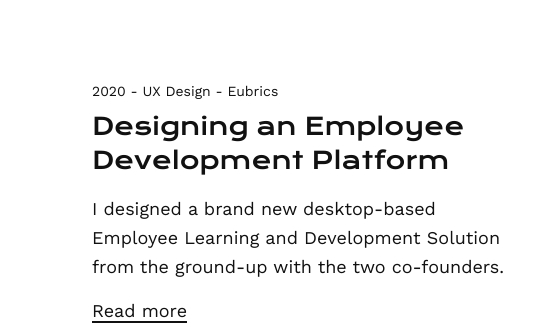
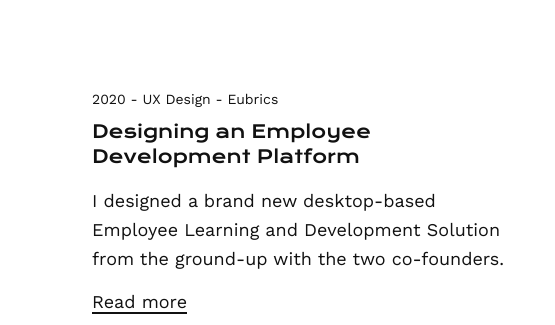
Before and after one commit to karanmhatre1/new-website, a plain HTML site: page index.html in a window 1280 px wide. Shown: the part 754-1079 px from the top of the page, 596-1151 px from the left. Drawn offline with nearby package versions, Linux system fonts and the light colour scheme.

Commit message:
responsive fix

```diff
--- a/css/index.css
+++ b/css/index.css
@@ -242,7 +242,7 @@ nav {
 
 .content h3 {
     line-height: 140%;
-    font-size: 24px;
+    font-size: 18px;
     margin: 16px 0;
     margin-top: 8px;
 }
@@ -295,6 +295,10 @@ nav {
 @media (min-width: 960px) {
     #portfolio {
         width: 960px;
+    }
+
+    .content h3 {
+        font-size: 18px;
     }
 
     #portfolio h2 {
```
Also changed, not shown: about/index.html (+1 -0 lines), building-goqii-india-health-quiz/index.html (+1 -0 lines), creative-coding/index.html (+1 -0 lines), designing-an-employee-development-platform/index.html (+1 -0 lines), designing-live-health-and-fitness-classes/index.html (+1 -0 lines), gamification-revolution-in-childrens-learning/index.html (+1 -0 lines), improved-video-classroom/index.html (+1 -0 lines), index.html (+1 -0 lines), understanding-the-patient-journey/index.html (+1 -0 lines).
